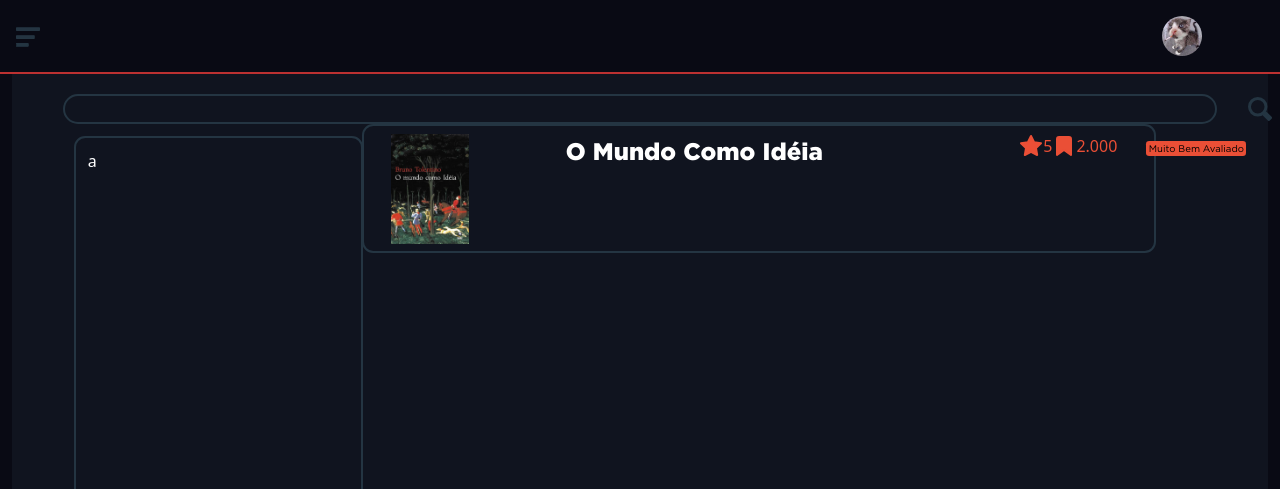
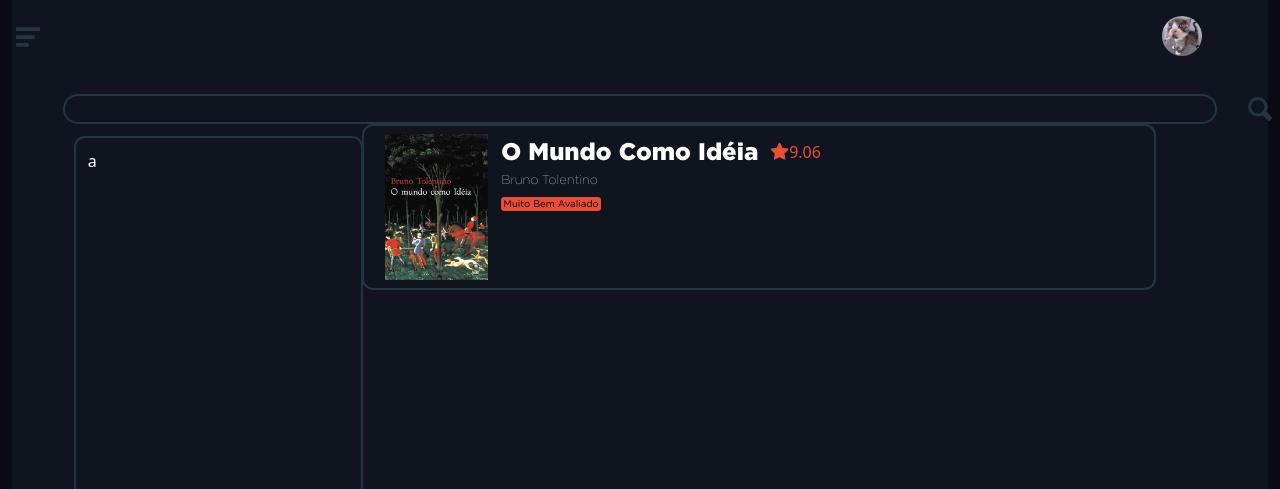
Before and after one commit to gxov/projTcc, a PHP site: page /search.html in a window 1280 px wide. Shown: the top 489 px of the page. Run offline with PHP 8.4, Linux system fonts and the light colour scheme.

Commit message:
BDD: Atualização bdd dia 2703
- Alterações no BDD
- Pequenas mudanças na página de search

```diff
--- a/Web/pag2.html
+++ b/Web/pag2.html
@@ -161,8 +161,8 @@
             </div>
         </div>
     </div>
-    <script src="header.js"></script>
-    <script src="user.js"></script>
+    <script src="interface.js"></script>
+    <script src="style.js"></script>
 </body>
 
 </html>
--- a/Web/search.html
+++ b/Web/search.html
@@ -73,14 +73,17 @@
                     </div>
                     <div class="size8 pgSearchMove">
                         <div class="contSection pgSearchItemStyle">
-                            <div class="size3">
+                            <div class="size2 grid">
                                 <img class="pgSearchLivroCapa" src="media/capas/capa.jpg">
                             </div>
-                            <div class="size9 flex">
-                                <div class="pgSearchTitle size9">
+                            <div class="size10 flexColumn">
+                                <div class="size12 flexColumn">
+                                    <div class="flex alignCenter">
+                                        <div class="size5 pgSearchTitle">
                                             O Mundo Como Idéia
                                         </div>
                                         <div class="pgSearchRating size3 flex">
+                                            <div class="alignCenter flex">
                                                 <svg data-v-4c681a64="" xmlns="http://www.w3.org/2000/svg" stroke="currentColor"
                                                     stroke-linecap="round" stroke-linejoin="round" stroke-width="2"
                                                     class="svgPgSearchRating" viewBox="0 0 24 24">
@@ -88,7 +91,9 @@
                                                         d="m12 2 3.09 6.26L22 9.27l-5 4.87 1.18 6.88L12 17.77l-6.18 3.25L7 14.14 2 9.27l6.91-1.01z">
                                                     </path>
                                                 </svg>
-                                    5
+                                                9.06
+                                            </div>
+                                            <!-- <div class="alignCenter flex">
                                             <svg data-v-4c681a64="" xmlns="http://www.w3.org/2000/svg" viewBox="0 0 24 24"
                                                 class="svgPgSearchRating">
                                                 <path stroke="currentColor" stroke-linecap="round" stroke-linejoin="round"
@@ -96,6 +101,12 @@
                                                 </path>
                                             </svg>
                                             2.000
+                                            </div> -->
+                                        </div>
+                                    </div>
+                                    <div class="size3 pgSearchAuthor">
+                                        Bruno Tolentino
+                                    </div>
                                 </div>
                                 <div class="size12 fitContent">
                                     <div class="pgSearchCategoria">Muito Bem Avaliado</div>
@@ -112,7 +123,7 @@
         </div>
     </div>
     </div>
-    <script src="header.js"></script>
+    <script src="interface.js"></script>
 </body>
 
 </html>
--- a/Web/style.css
+++ b/Web/style.css
@@ -95,6 +95,11 @@
     width: 75%;
 }
 
+.size10 {
+    flex: 0 0 auto;
+    width: 83.33333333%;
+}
+
 .size12 {
     flex: 0 0 auto;
     width: 100%;
--- a/Web/styleComponentes.css
+++ b/Web/styleComponentes.css
@@ -369,24 +369,29 @@ a:-webkit-any-link {
 
 .pgSearchTitle {
     font-family: 'Gotham Black';
-    font-size: 1.5em;
+    font-size: 1.5rem;
     height: fit-content;
 }
 
+.pgSearchAuthor {
+    font-family: 'Gotham Thin';
+    font-size: 0.8rem;
+}
+
 .pgSearchLivroCapa {
-    width: 50%;
-    padding-left: 10%;
+    width: 80%;
+    justify-self: center;
 }
 
 .pgSearchRating {
-    justify-content: end;
     padding-right: 5%;
     color: var(--corPrimaria);
     height: fit-content;
+    gap: 10px;
 }
 
 .svgPgSearchRating {
-    height: 1.5rem;
+    height: 1.2rem;
     color: var(--corPrimaria);
     fill: var(--corPrimaria);
 }
--- a/Web/styleRecursos.css
+++ b/Web/styleRecursos.css
@@ -10,8 +10,8 @@
     --bgLogin: #1d2230;
     --bgInput: #4d4948;
 
-/*
-    --corPrimaria: #3fa0a4;
+
+    /* --corPrimaria: #3fa0a4;
     --corSecundaria: #286080;
     --corSecundaria2: #2860808e;
     --bgPrimaria: #0b1014;
```
Also changed, not shown: Bd/..txt (deleted), Bd/conceitual_0320.png (added), Bd/leiacelia.txt (added), 1 other file. Lines whose indentation alone changed are shown as unchanged.
